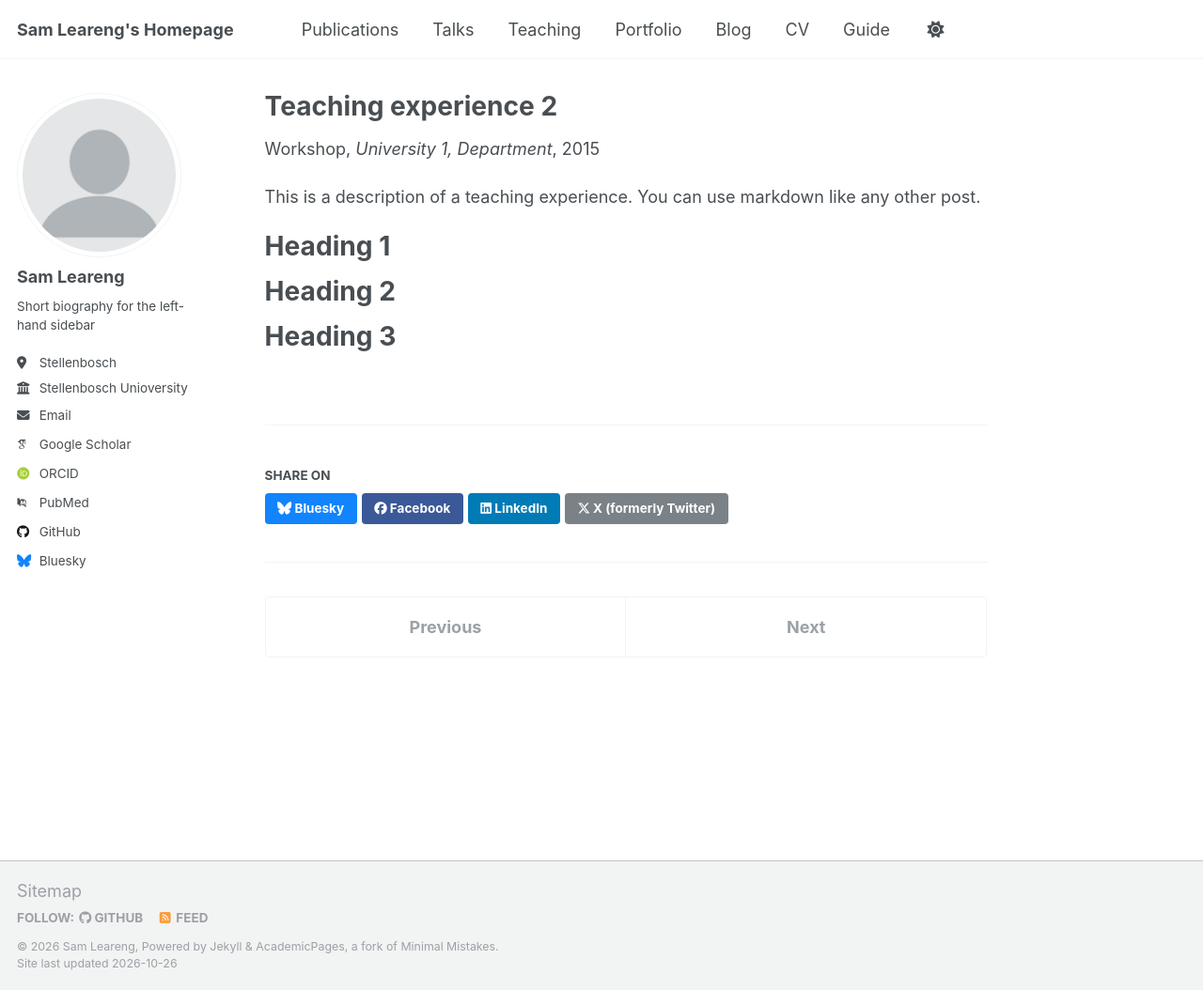
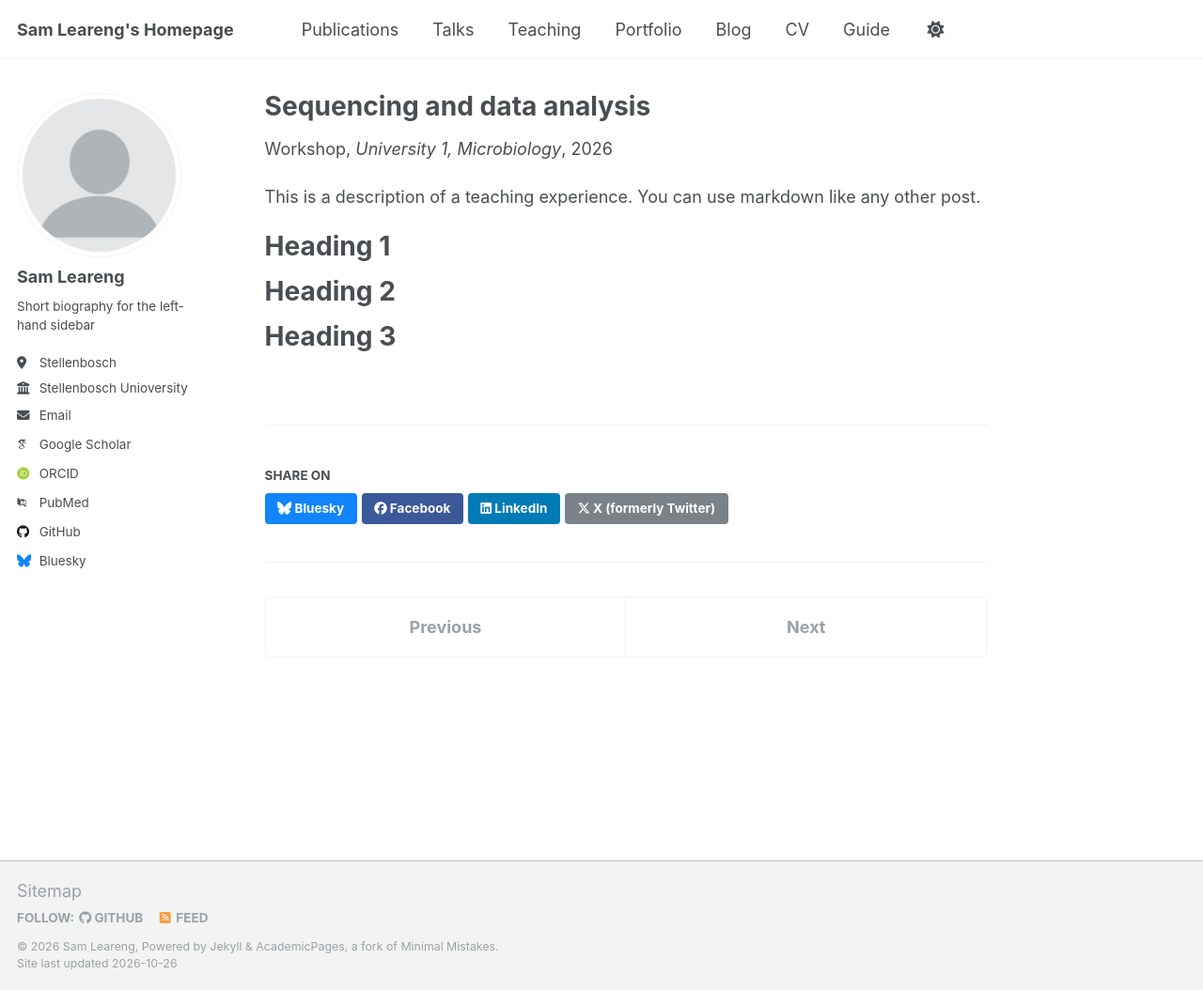
Before and after one commit to samleareng/samleareng.github.io, a Jekyll site: the page built from _teaching/2015-spring-teaching-2.md, in a window 1280 px wide and 1054 px high. Shown: the whole window at 94% size. Built offline with Jekyll 4.4.1, drawn with Linux system fonts in a browser that asks for light colours; some web fonts are replaced.

Commit message:
Update 2015-spring-teaching-2.md

```diff
--- a/_teaching/2015-spring-teaching-2.md
+++ b/_teaching/2015-spring-teaching-2.md
@@ -1,11 +1,11 @@
 ---
-title: "Teaching experience 2"
+title: "Sequencing and data analysis"
 collection: teaching
 type: "Workshop"
 permalink: /teaching/2015-spring-teaching-1
-venue: "University 1, Department"
-date: 2015-01-01
-location: "City, Country"
+venue: "University 1, Microbiology"
+date: 2026-05-01
+location: "Stellenbosch, South Africa"
 ---
 
 This is a description of a teaching experience. You can use markdown like any other post.
```
